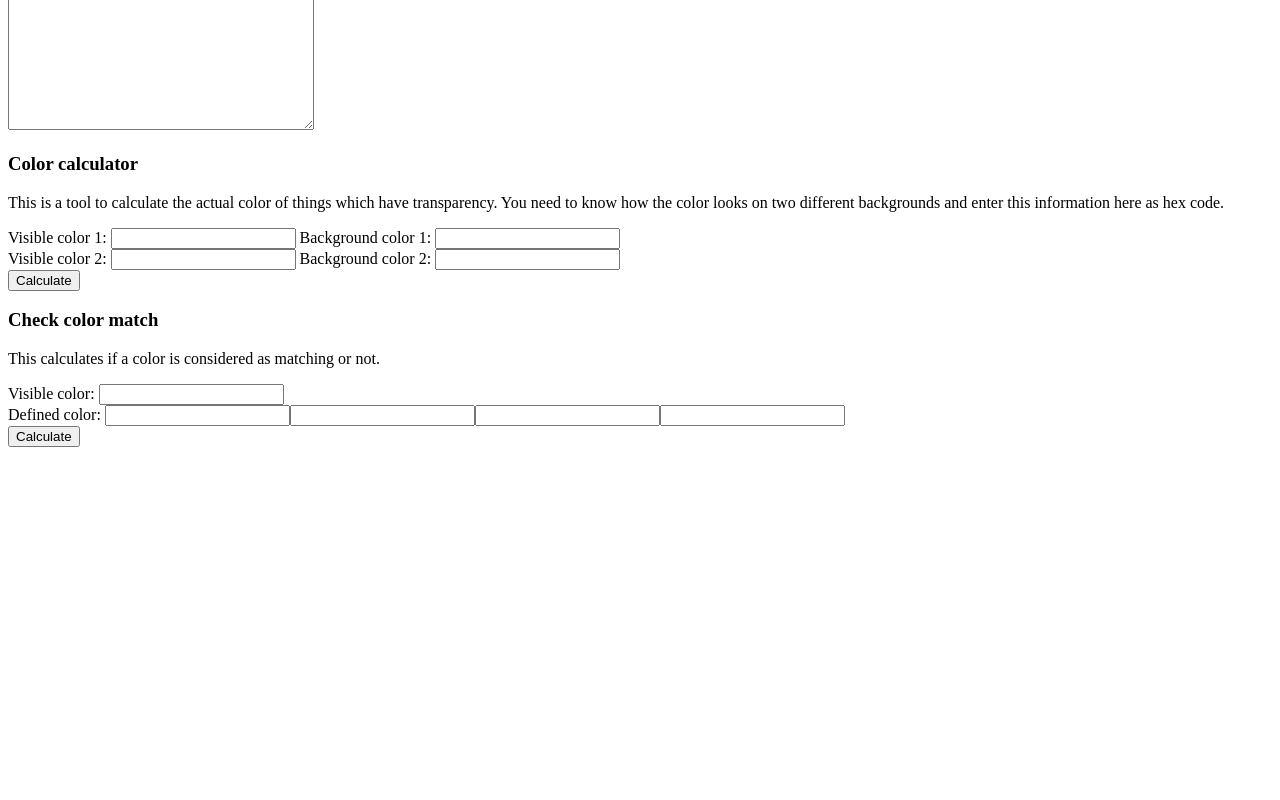
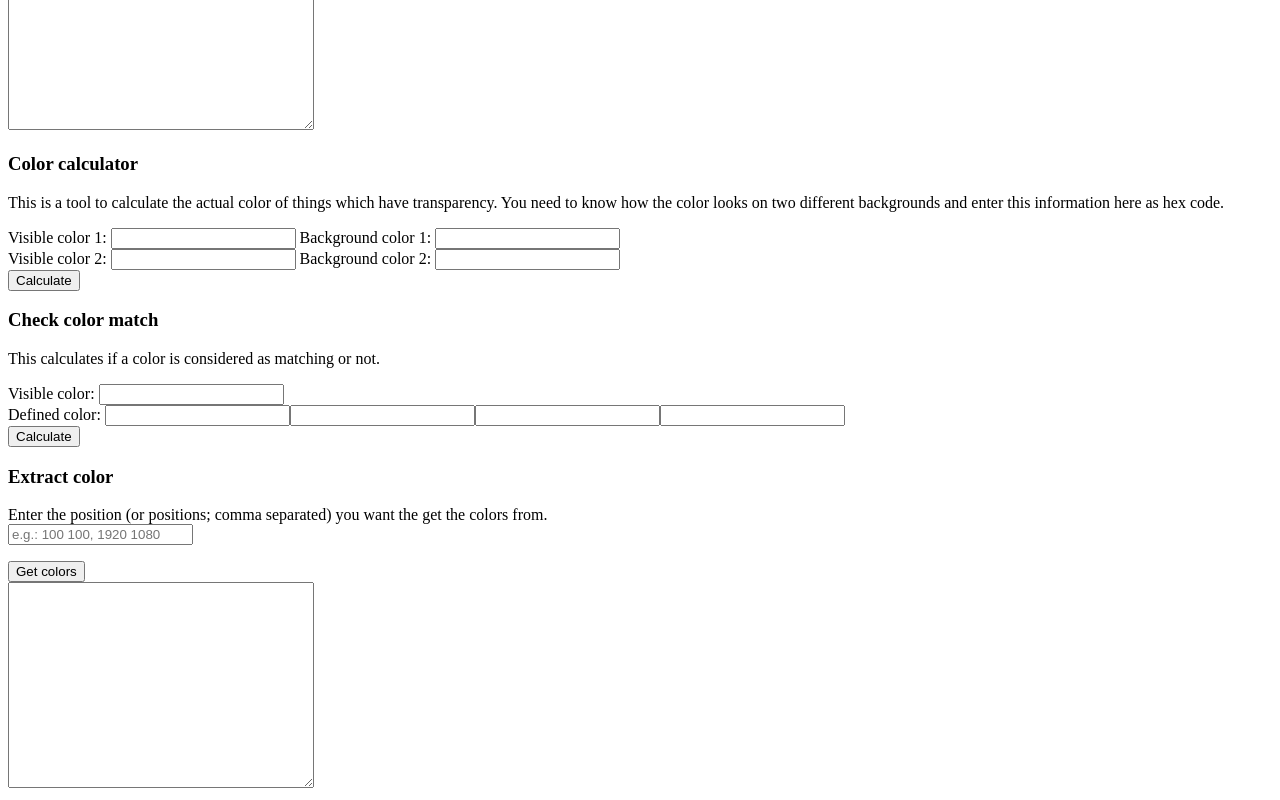
Before and after one commit to Sir-Prise/healsluts, an Angular app: page / in a window 1280 px wide. Shown: the part 1316-2116 px from the top of the page. Before the commit the page ends 1779 px from the top, so only its background shows below. Built offline with nearby package versions, Linux system fonts and the light colour scheme.

Commit message:
better on fire detection

```diff
--- a/src/app/app.component.html
+++ b/src/app/app.component.html
@@ -22,3 +22,5 @@ Video: <input type="file" accept="video/*" (change)="this.onChangeTestVideo($eve
 <app-alpha-calculator></app-alpha-calculator>
 <h3>Check color match</h3>
 <app-is-color-calculator></app-is-color-calculator>
+<h3>Extract color</h3>
+<app-color-extract [video]="video"></app-color-extract>
--- a/src/app/app.component.ts
+++ b/src/app/app.component.ts
@@ -23,7 +23,7 @@ export class AppComponent implements OnInit {
     private expectedScreenElement: ElementRef<HTMLInputElement>;
 
     @ViewChild('video')
-    private videoElement: ElementRef<HTMLVideoElement>;
+    public videoElement: ElementRef<HTMLVideoElement>;
 
     @ViewChild('videoTest')
     public videoTestElement: ElementRef<HTMLVideoElement>;
--- a/src/app/app.module.ts
+++ b/src/app/app.module.ts
@@ -13,13 +13,15 @@ import { ColorUtilsService } from './utils/color-utils.service';
 import { ImageDisplayService } from './tools/image-display.service';
 import { FrameService } from './overwatch/frame.service';
 import { LoopManualService } from './overwatch/loop-manual.service';
+import { ColorExtractComponent } from './tools/color-extract/color-extract.component';
 
 @NgModule({
     declarations: [
         AppComponent,
         AlphaCalculatorComponent,
         IsColorCalculatorComponent,
-        VideoAnnotatorComponent
+        VideoAnnotatorComponent,
+        ColorExtractComponent
     ],
     imports: [
         BrowserModule,
--- a/src/app/overwatch/on-fire-detection.service.ts
+++ b/src/app/overwatch/on-fire-detection.service.ts
@@ -6,8 +6,7 @@ import { ColorUtilsService } from '../utils/color-utils.service';
 import { OverwatchScreenName } from './screen-names';
 
 // Colors
-const ON_FIRE_BAR_BLUE = {r: 135, g: 249, b: 249, a: 0.71};
-// const ON_FIRE_BAR_BLUE = {r: 117, g: 249, b: 289, a: 0.8}; // More restrictive, not working on glowing
+const ON_FIRE_BAR_BLUE = {r: 120, g: 470, b: 470, a: 0.6}; // G and B actually out of range, but high alpha
 const ON_FIRE_BAR_WHITE = {r: 255, g: 255, b: 255, a: 0.99};
 const ON_FIRE_BAR_GLOW = {r: 30, g: 59, b: 255, a: 0.3}; // color 6px below end of bar
 
@@ -178,7 +177,7 @@ export class OnFireDetectionService {
 
     private pushValue(value: Value): void {
         this.previousValues.push(value);
-        while (this.previousValues.length > 5) {
+        while (this.previousValues.length > 7) {
             this.previousValues.shift();
         }
     }
--- /dev/null
+++ b/src/app/tools/color-extract/color-extract.component.html
@@ -0,0 +1,9 @@
+<form [formGroup]="form" (submit)="onSubmit()">
+    <p>
+        Enter the position (or positions; comma separated) you want the get the colors from.<br />
+        <input formControlName="positions" placeholder="e.g.: 100 100, 1920 1080" />
+    </p>
+    <button>Get colors</button>
+</form>
+
+<textarea #colorsOutput style="width: 300px; height: 200px;"></textarea>
--- /dev/null
+++ b/src/app/tools/color-extract/color-extract.component.ts
@@ -0,0 +1,55 @@
+import { Component, ElementRef, Input, OnInit, ViewChild } from '@angular/core';
+import { FormControl, FormGroup } from '@angular/forms';
+import { ColorUtilsService } from 'src/app/utils/color-utils.service';
+
+@Component({
+    selector: 'app-color-extract',
+    templateUrl: './color-extract.component.html',
+    styleUrls: ['./color-extract.component.scss']
+})
+export class ColorExtractComponent implements OnInit {
+
+    @Input()
+    public video: HTMLVideoElement;
+
+    public form = new FormGroup({
+        positions: new FormControl('')
+    });
+
+    @ViewChild('colorsOutput')
+    public colorsOutputElement: ElementRef<HTMLTextAreaElement>;
+
+    private frame: HTMLCanvasElement;
+    private frameContext: CanvasRenderingContext2D;
+
+    constructor(
+        private readonly colorUtilsService: ColorUtilsService,
+    ) {}
+
+    ngOnInit(): void {
+    }
+
+    public onSubmit(): void {
+        this.frame = document.createElement('canvas');
+        this.frame.width = this.video.videoWidth;
+        this.frame.height = this.video.videoHeight;
+        this.frameContext = this.frame.getContext('2d');
+
+        // Get positions
+        const positions = (this.form.get('positions').value as string).split(',').map((text) => {
+            const splitText = text.trim().split(' ');
+            return {
+                x: +splitText[0],
+                y: +splitText[1]
+            };
+        });
+
+        this.frameContext.drawImage(this.video, 0, 0);
+
+        this.colorUtilsService.resetCache();
+        for (const position of positions) {
+            const color = this.colorUtilsService.getPixelColor(this.frame, position);
+            this.colorsOutputElement.nativeElement.value += `\n${color.r}\t${color.g}\t${color.b}`;
+        }
+    }
+}
```
Also changed, not shown: src/app/tools/color-extract/color-extract.component.scss (added).
